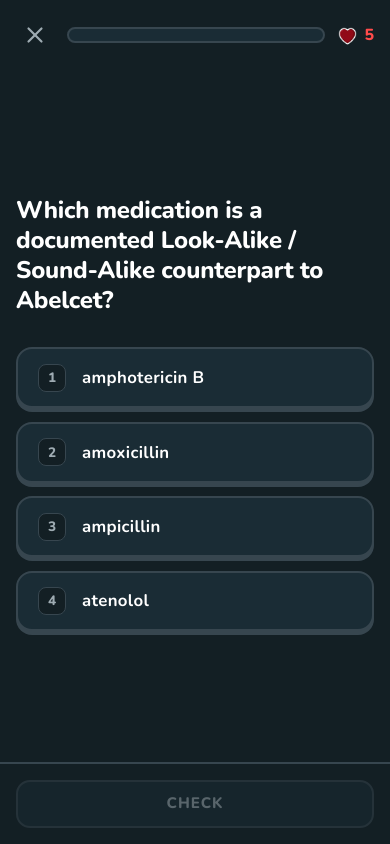
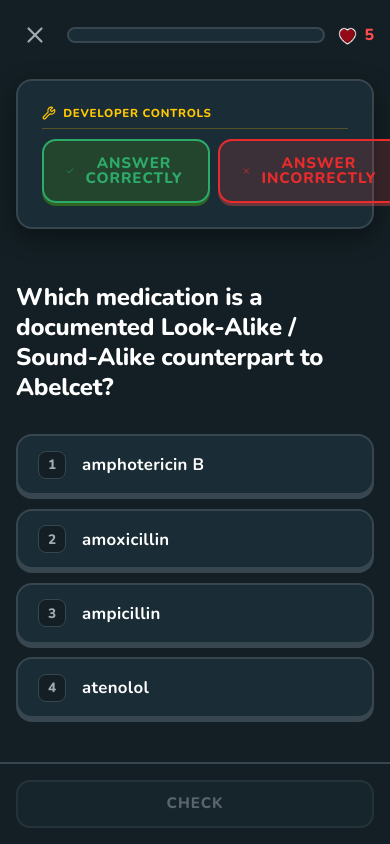
Before and after one commit to rafbradey/duoclonego, a React (Vite) app: page /lesson/lesson_001 in a window 390 px wide. Built offline with nearby package versions, Linux system fonts and the light colour scheme.

Commit message:
feat(dev): add temporary answer outcome overrides

```diff
--- a/src/pages/Documentation/Documentation.jsx
+++ b/src/pages/Documentation/Documentation.jsx
@@ -17,7 +17,8 @@ import {
     Copy,
     Check,
     Layers,
-    ArrowRight
+    ArrowRight,
+    Wrench
 } from "lucide-react";
 import "./Documentation.css";
 
@@ -38,6 +39,8 @@ function StatusBadge({ status }) {
         badgeClass = "badge-placeholder";
     } else if (normalize.includes("not implemented")) {
         badgeClass = "badge-not-implemented";
+    } else if (normalize.includes("developer")) {
+        badgeClass = "badge-prototype";
     }
 
     return (
@@ -596,6 +599,25 @@ function Documentation() {
                                 </ul>
                             </div>
 
+                            {/* Temporary Developer Testing Override Tool */}
+                            <div className="doc-guide-card">
+                                <div className="doc-subfeature-title-bar">
+                                    <h3 className="heading-sm doc-guide-title">
+                                        <Wrench size={18} />
+                                        <span>5.3 Temporary Developer Answer Overrides</span>
+                                    </h3>
+                                    <StatusBadge status="Temporary Developer Tool" />
+                                </div>
+                                <p className="doc-paragraph">
+                                    To accelerate development testing across question formats, feedback states, and session completion without requiring manual answers every time, a temporary side control panel is provided during lesson sessions:
+                                </p>
+                                <ul className="doc-bullet-list">
+                                    <li><strong>ANSWER CORRECTLY:</strong> Feeds into the existing lesson engine flow and forces the evaluation outcome to be correct. Triggers success feedback, XP bonus calculation, and progress advancement.</li>
+                                    <li><strong>ANSWER INCORRECTLY:</strong> Feeds into the existing lesson engine flow and forces the evaluation outcome to be incorrect. Triggers clinical error explanation and mistakes queue logging.</li>
+                                    <li><strong>Environment Guarded:</strong> Guarded by <code className="doc-inline-code">import.meta.env.DEV</code>. It is active solely during local development (<code className="doc-inline-code">npm run dev</code>) and automatically omitted from production builds.</li>
+                                </ul>
+                            </div>
+
                             {/* ID Conventions */}
                             <h3 className="heading-sm doc-subsection-title">Identifier Naming Conventions</h3>
                             <div className="doc-table-wrapper">
--- a/src/pages/Lesson/LessonSession.css
+++ b/src/pages/Lesson/LessonSession.css
@@ -168,3 +168,111 @@
         width: 100%;
     }
 }
+
+/* Temporary Developer Testing Override Panel (Dev Mode Only) */
+.dev-controls-panel {
+    position: fixed;
+    right: 1.5rem;
+    top: 5rem;
+    z-index: 95;
+    padding: 0.85rem 1rem;
+    background-color: rgba(22, 33, 46, 0.95);
+    border: 2px dashed rgba(255, 200, 0, 0.45);
+    border-radius: 16px;
+    box-shadow: 0 8px 24px rgba(0, 0, 0, 0.4);
+    backdrop-filter: blur(8px);
+    display: flex;
+    flex-direction: column;
+    gap: 0.65rem;
+    max-width: 220px;
+}
+
+.dev-controls-header {
+    display: flex;
+    align-items: center;
+    gap: 0.45rem;
+    padding-bottom: 0.45rem;
+    border-bottom: 1px solid rgba(255, 200, 0, 0.25);
+    color: #ffc800;
+}
+
+.dev-controls-icon {
+    flex-shrink: 0;
+}
+
+.dev-controls-title {
+    font-size: 0.72rem;
+    font-weight: 800;
+    letter-spacing: 0.06em;
+    text-transform: uppercase;
+}
+
+.dev-controls-actions {
+    display: flex;
+    flex-direction: column;
+    gap: 0.5rem;
+}
+
+.dev-override-btn {
+    display: flex;
+    align-items: center;
+    justify-content: center;
+    gap: 0.4rem;
+    padding: 0.55rem 0.75rem;
+    font-size: 0.75rem;
+    font-weight: 800;
+    border-radius: 10px;
+    letter-spacing: 0.04em;
+    cursor: pointer;
+    transition: transform 0.1s ease, background-color 0.15s ease, opacity 0.15s ease;
+}
+
+.dev-btn-correct {
+    background-color: rgba(88, 204, 2, 0.15);
+    border: 2px solid var(--color-primary);
+    color: var(--color-primary);
+    box-shadow: 0 3px 0 rgba(88, 204, 2, 0.35);
+}
+
+.dev-btn-correct:hover:not(:disabled) {
+    background-color: var(--color-primary);
+    color: #ffffff;
+    transform: translateY(-2px);
+}
+
+.dev-btn-incorrect {
+    background-color: rgba(255, 75, 75, 0.15);
+    border: 2px solid var(--color-danger);
+    color: var(--color-danger);
+    box-shadow: 0 3px 0 rgba(255, 75, 75, 0.35);
+}
+
+.dev-btn-incorrect:hover:not(:disabled) {
+    background-color: var(--color-danger);
+    color: #ffffff;
+    transform: translateY(-2px);
+}
+
+.dev-override-btn:disabled {
+    opacity: 0.4;
+    cursor: not-allowed;
+    box-shadow: none;
+    transform: none;
+}
+
+@media (max-width: 900px) {
+    .dev-controls-panel {
+        position: static;
+        margin: 0.5rem auto 1rem auto;
+        max-width: 440px;
+        width: calc(100% - 2rem);
+    }
+
+    .dev-controls-actions {
+        flex-direction: row;
+    }
+
+    .dev-override-btn {
+        flex: 1;
+    }
+}
--- a/src/pages/Lesson/LessonSession.jsx
+++ b/src/pages/Lesson/LessonSession.jsx
@@ -1,6 +1,6 @@
 import { useEffect, useState } from "react";
 import { useParams, useNavigate, Link, useSearchParams } from "react-router";
-import { X, BookOpen, AlertCircle, Sparkles } from "lucide-react";
+import { X, BookOpen, AlertCircle, Sparkles, Wrench, Check } from "lucide-react";
 import { getLessonById } from "../../services/lessonService.js";
 import { createSession, recordSessionAnswer } from "../../services/lessonEngine.js";
 import { getCurrentUser } from "../../services/userService.js";
@@ -107,6 +107,65 @@ function LessonSession() {
         setIsSubmitted(true);
     };
 
+    /**
+     * Temporary Developer Override: forces the current question through
+     * the existing answer evaluation flow as either correct or incorrect.
+     * @param {"correct"|"incorrect"} forcedOutcome
+     */
+    const handleDeveloperOverride = (forcedOutcome) => {
+        if (isSubmitted || !lesson || !session) return;
+
+        const currentQuestion = lesson.questions[session.currentIndex];
+        if (!currentQuestion) return;
+
+        let devAnswer = selectedAnswer;
+        if (!devAnswer) {
+            if (currentQuestion.type === "matching" && Array.isArray(currentQuestion.pairs)) {
+                const matchMap = {};
+                if (forcedOutcome === "correct") {
+                    currentQuestion.pairs.forEach((p) => {
+                        matchMap[p.left] = p.right;
+                    });
+                } else {
+                    if (currentQuestion.pairs.length >= 2) {
+                        matchMap[currentQuestion.pairs[0].left] = currentQuestion.pairs[1].right;
+                        matchMap[currentQuestion.pairs[1].left] = currentQuestion.pairs[0].right;
+                    } else {
+                        matchMap[currentQuestion.pairs[0].left] = "DEV_INCORRECT_MATCH";
+                    }
+                }
+                devAnswer = JSON.stringify(matchMap);
+            } else {
+                if (forcedOutcome === "correct") {
+                    devAnswer = currentQuestion.correctAnswer || (currentQuestion.choices && currentQuestion.choices[0]) || "Correct";
+                } else {
+                    const wrongChoice = currentQuestion.choices?.find(
+                        (c) => String(c).trim().toLowerCase() !== String(currentQuestion.correctAnswer).trim().toLowerCase()
+                    );
+                    devAnswer = wrongChoice || "Incorrect Option";
+                }
+            }
+        }
+
+        const { nextSession, evaluation } = recordSessionAnswer(
+            session,
+            currentQuestion,
+            devAnswer,
+            { forcedOutcome }
+        );
+
+        if (isPracticeMode && currentQuestion?.id) {
+            recordPracticeOutcome(currentQuestion.id, evaluation.isCorrect).catch((err) => {
+                console.error("Failed to record practice outcome:", err);
+            });
+        }
+
+        setSelectedAnswer(devAnswer);
+        setSession(nextSession);
+        setCurrentEvaluation(evaluation);
+        setIsSubmitted(true);
+    };
+
     const handleContinue = () => {
         if (!session) return;
 
@@ -203,6 +262,38 @@ function LessonSession() {
                 </div>
             </header>
 
+            {/* Temporary Developer Testing Override Panel (Dev Mode Only) */}
+            {import.meta.env.DEV && (
+                <aside className="dev-controls-panel duo-card" aria-label="Developer Testing Controls">
+                    <div className="dev-controls-header">
+                        <Wrench size={14} className="dev-controls-icon" />
+                        <span className="dev-controls-title">Developer Controls</span>
+                    </div>
+                    <div className="dev-controls-actions">
+                        <button
+                            type="button"
+                            onClick={() => handleDeveloperOverride("correct")}
+                            disabled={isSubmitted}
+                            className="duo-button dev-override-btn dev-btn-correct"
+                            title="Force current question to evaluate as Correct"
+                        >
+                            <Check size={14} />
+                            <span>ANSWER CORRECTLY</span>
+                        </button>
+                        <button
+                            type="button"
+                            onClick={() => handleDeveloperOverride("incorrect")}
+                            disabled={isSubmitted}
+                            className="duo-button dev-override-btn dev-btn-incorrect"
+                            title="Force current question to evaluate as Incorrect"
+                        >
+                            <X size={14} />
+                            <span>ANSWER INCORRECTLY</span>
+                        </button>
+                    </div>
+                </aside>
+            )}
+
             <main className="lesson-runner-content">
                 <QuestionRenderer
                     question={currentQuestion}
--- a/src/services/lessonEngine.js
+++ b/src/services/lessonEngine.js
@@ -118,10 +118,31 @@ export function createSession(lesson) {
  * @param {Object} session - Current session state
  * @param {Object} question - Current question
  * @param {string} selectedAnswer - Selected answer
+ * @param {Object} [options] - Optional processing options
+ * @param {"correct"|"incorrect"|null} [options.forcedOutcome] - Developer testing override
  * @returns {Object} { nextSession, evaluation }
  */
-export function recordSessionAnswer(session, question, selectedAnswer) {
-    const evaluation = evaluateAnswer(question, selectedAnswer);
+export function recordSessionAnswer(
+    session,
+    question,
+    selectedAnswer,
+    { forcedOutcome = null } = {}
+) {
+    let evaluation = evaluateAnswer(question, selectedAnswer);
+
+    // Apply developer testing override if specified
+    if (forcedOutcome === "correct") {
+        evaluation = {
+            ...evaluation,
+            isCorrect: true
+        };
+    } else if (forcedOutcome === "incorrect") {
+        evaluation = {
+            ...evaluation,
+            isCorrect: false
+        };
+    }
+
     const isCorrect = evaluation.isCorrect;
 
     const updatedAnswers = [
```
